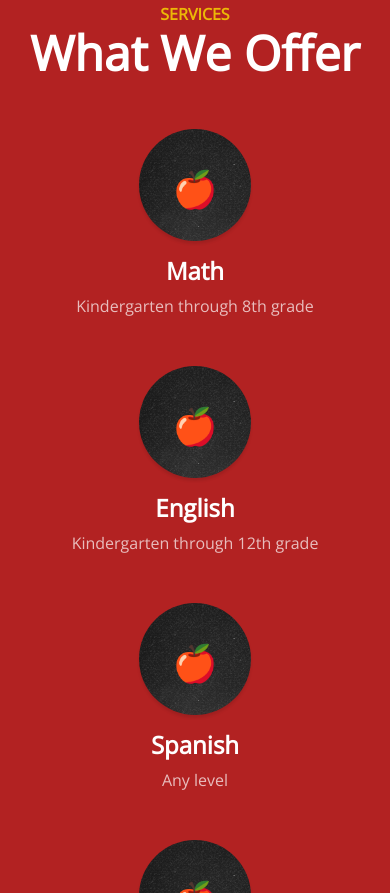
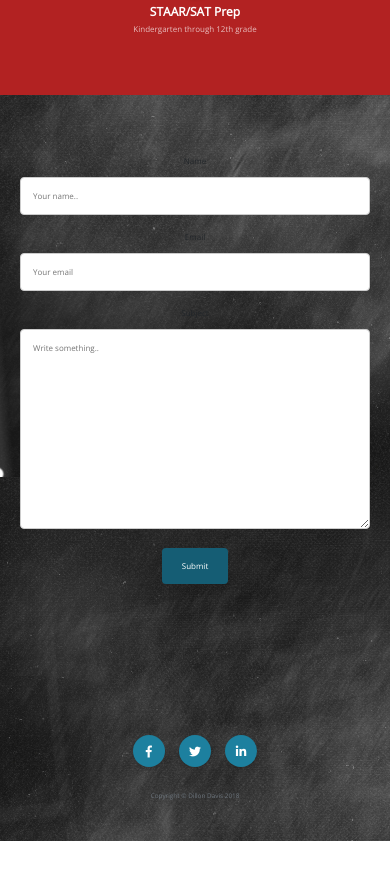
Before and after one commit to dillonmd/A-Davis, a plain HTML site: page index.html in a window 390 px wide. Shown: the part 1107-2000 px from the top of the page. After the commit the page ends 1948 px from the top, so only its background shows below. Drawn offline with nearby package versions, Linux system fonts and the light colour scheme.

Commit message:
Added contact form, bio, social media icons, and changed font size for mobile users

```diff
--- a/css/momsite.css
+++ b/css/momsite.css
@@ -40,21 +40,6 @@
 
 .text-faded {
   color: rgba(255, 255, 255, 0.7);
-}
-
-/* Map */
-.map {
-  height: 30rem;
-}
-
-@media (max-width: 992px) {
-  .map {
-    height: 75%;
-  }
-}
-
-.map iframe {
-  pointer-events: none;
 }
 
 .scroll-to-top {
@@ -103,14 +88,11 @@
   padding: 0;
 }
 
-@media (min-width: 992px) {
-  .header {
-    height: 100vh;
-  }
-  .header h1 {
-    font-size: 5.5rem;
-  }
+.header h3 {
+  color: #1D809F;
 }
+
+
 
 /* Side Menu */
 #sidebar-wrapper {
@@ -205,6 +187,14 @@
 .menu-toggle:hover {
   background: #343a40;
 }
+
+/* About */
+.aboutme {
+  margin: 0 5% 0 0;
+  padding: 3%;
+}
+
+
 /* Services */
 .service-icon {
   background-image: url(../Images/chalkboard.png);
@@ -219,7 +209,6 @@
 }
 
 .apple-icon {
-  speak: none;
     font-style: normal;
     font-weight: normal;
     font-variant: normal;
@@ -255,6 +244,39 @@
 
 a:hover, a:focus, a:active {
   color: #155d74;
+}
+
+/* Contact Form */
+
+input[type=text], select, textarea {
+  width: 100%;
+  padding: 12px;
+  border: 1px solid #ccc;
+  border-radius: 4px;
+  box-sizing: border-box;
+  margin-top: 6px;
+  margin-bottom: 16px;
+}
+
+
+input[type=submit] {
+  background-color: #155d74;
+  color: white;
+  padding: 12px 20px;
+  border: none;
+  border-radius: 4px;
+  cursor: pointer;
+}
+
+input[type=submit]:hover {
+  background-color: #155d74;
+}
+
+.contactform {
+  border-radius: 10px;
+  padding: 20px;
+  height: 600px;
+  width: 100%;
 }
 /* Buttons */
 .btn-primary {
@@ -300,3 +322,20 @@
 .text-secondary {
   color: #ecb807 !important;
 }
+
+
+/* Mobile Sizing */
+@media (max-width: 623px) {
+  html {
+      font-size: 8px;
+  }
+}
+
+@media (min-width: 992px) {
+  .header {
+    height: 100vh;
+  }
+  .header h1 {
+    font-size: 5.5rem;
+  }
+}
--- a/index.html
+++ b/index.html
@@ -17,6 +17,7 @@
     <link href="bootstrap/font-awesome/css/font-awesome.min.css" rel="stylesheet" type="text/css">
     <link href="https://fonts.googleapis.com/css?family=Source+Sans+Pro:300,400,700,300italic,400italic,700italic" rel="stylesheet" type="text/css">
     <link href="https://fonts.googleapis.com/css?family=Open+Sans" rel="stylesheet">
+    <link rel="stylesheet" href="https://use.fontawesome.com/releases/v5.1.1/css/all.css" integrity="sha384-O8whS3fhG2OnA5Kas0Y9l3cfpmYjapjI0E4theH4iuMD+pLhbf6JI0jIMfYcK3yZ" crossorigin="anonymous">
 
     <!-- CSS -->
     <link href="css/momsite.css" rel="stylesheet">
@@ -43,7 +44,7 @@
           <a class="js-scroll-trigger" href="#services">Services</a>
         </li>
         <li class="sidebar-nav-item">
-          <a class="js-scroll-trigger" href="#footer">Contact</a>
+          <a class="js-scroll-trigger" href="#contact">Contact</a>
         </li>
       </ul>
     </nav>
@@ -65,8 +66,10 @@
       <div class="container text-center">
         <div class="row">
           <div class="col-lg-10 mx-auto">
-            <h2>About Me!</h2>
-            <p class="lead mb-5">Filler!</p>
+              <h2>About Me!</h2>
+            <div class="aboutme">
+                 <p>I am a graduate of Concordia University where I received my MEd in Differentiated Instruction and I hold a Bachelor of Arts in Psychology from St. Edwards University. I have been a teacher for over 15 years in the Austin area, for both private and public schools. I have taught pre-k through 12th grade, in various subject matters. I am passionate about helping struggling students find their own potential to be successful in learning. My philosophy is to adapt the work at hand into a learning model of their comfort with fun activities, encouragement and motivation. In my spare time, I love spending time with my family and friends. I am currently in the process of returning to school to work on my PhD in education. I love what I do and I find it a dream come true that my passion for the love of learning has become a career. </p>
+            </div>
             <a class="btn btn-dark btn-xl js-scroll-trigger" href="#services">What We Offer</a>
           </div>
         </div>
@@ -125,23 +128,39 @@
 
 
 
-    <!-- Footer -->
+    <!-- Contact -->
     <footer id="contact"class="footer text-center">
+        <div class="contactform">
+            <form action="mailto:davis.annette@rocketmail.com.com" method="post" enctype="text/plain">
+
+              <label for="name">Name</label>
+              <input type="text" id="fname" name="name" placeholder="Your name..">
+
+              <label for="email">Email</label>
+              <input type="text" id="email" name="email" placeholder="Your email">
+
+              <label for="subject">Subject</label>
+              <textarea id="subject" name="subject" placeholder="Write something.." style="height:200px"></textarea>
+
+              <input type="submit" value="Submit">
+
+            </form>
+          </div>
       <div class="container">
         <ul class="list-inline mb-5">
           <li class="list-inline-item">
-            <a class="social-link rounded-circle text-white mr-3" href="#">
-              <i class="icon-social-facebook"></i>
+            <a class="social-link rounded-circle text-white mr-3" href="https://facebook.com">
+              <i class="fab fa-facebook-f"></i>
             </a>
           </li>
           <li class="list-inline-item">
-            <a class="social-link rounded-circle text-white mr-3" href="#">
-              <i class="icon-social-twitter"></i>
+            <a class="social-link rounded-circle text-white mr-3" href="https://www.twitter.com/maestradavisatx">
+              <i class="fab fa-twitter"></i>
             </a>
           </li>
           <li class="list-inline-item">
-            <a class="social-link rounded-circle text-white" href="#">
-              <i class="icon-social-github"></i>
+            <a class="social-link rounded-circle text-white" href="https://www.linkedin.com/in/annette-segura-davis-med-50090ab8/">
+              <i class="fab fa-linkedin-in"></i>
             </a>
           </li>
         </ul>
```
